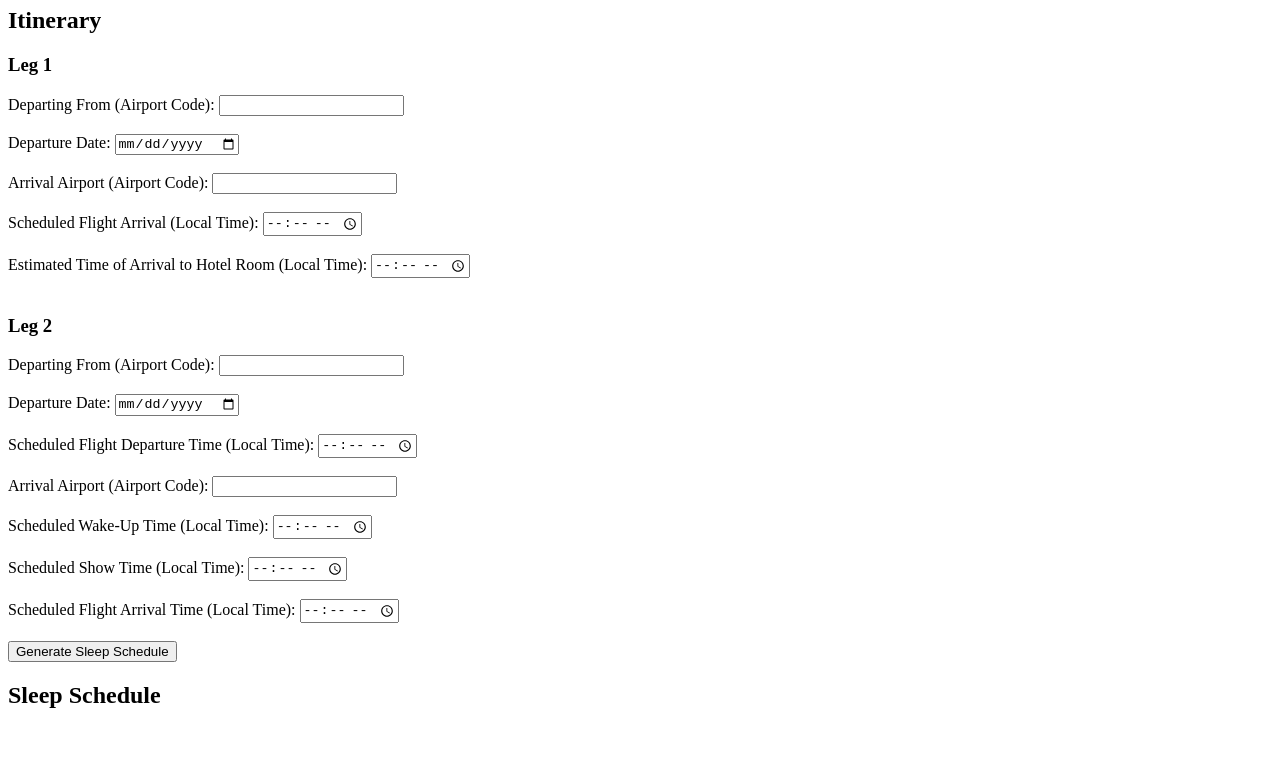
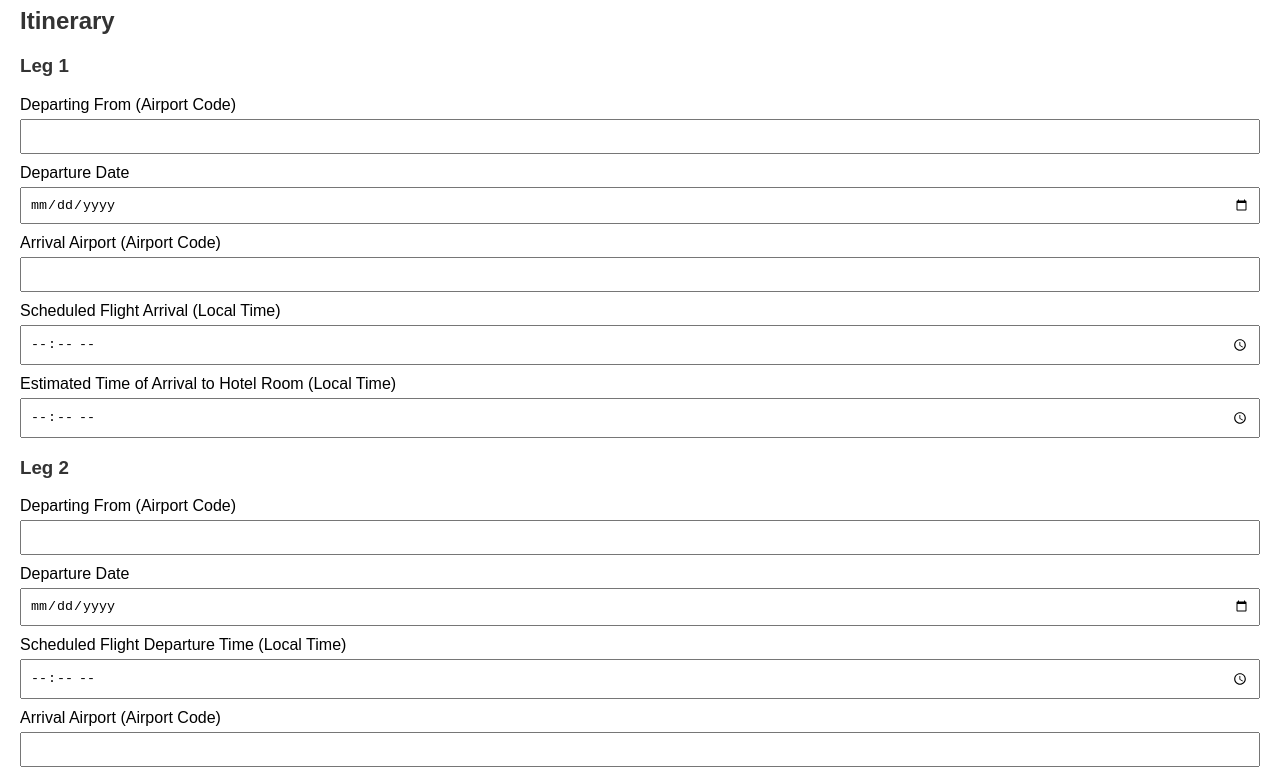
Before and after one commit to Huggum/sleep-optimizer, a plain HTML site: page index.html in a window 1280 px wide. Shown: the part 73-847 px from the top of the page. Before the commit the page ends 801 px from the top, so only its background shows below. Drawn offline with Linux system fonts and the light colour scheme.

Commit message:
Update index.html

```diff
--- a/index.html
+++ b/index.html
@@ -4,56 +4,95 @@
     <meta charset="UTF-8">
     <meta name="viewport" content="width=device-width, initial-scale=1.0">
     <title>Sleep Optimizer</title>
+    <style>
+        body {
+            font-family: Arial, sans-serif;
+            margin: 20px;
+        }
+        h1, h2, h3 {
+            color: #333;
+        }
+        form {
+            margin-bottom: 20px;
+        }
+        label {
+            display: block;
+            margin-top: 10px;
+        }
+        input[type="text"], input[type="date"], input[type="number"], input[type="time"] {
+            width: 100%;
+            padding: 8px;
+            margin-top: 5px;
+            box-sizing: border-box;
+        }
+        button {
+            margin-top: 15px;
+            padding: 10px 20px;
+            background-color: #007BFF;
+            color: white;
+            border: none;
+            cursor: pointer;
+        }
+        button:hover {
+            background-color: #0056b3;
+        }
+        #output {
+            margin-top: 20px;
+            white-space: pre-wrap;
+            font-family: monospace;
+        }
+    </style>
 </head>
 <body>
     <h1>Sleep Optimizer</h1>
-
     <form id="sleepForm">
         <h2>Itinerary</h2>
 
         <h3>Leg 1</h3>
-        <label for="departingFrom1">Departing From (Airport Code):</label>
-        <input type="text" id="departingFrom1" required><br><br>
+        <label for="leg1_departingFrom">Departing From (Airport Code)</label>
+        <input type="text" id="leg1_departingFrom" name="leg1_departingFrom" required>
 
-        <label for="departureDate1">Departure Date:</label>
-        <input type="date" id="departureDate1" required><br><br>
+        <label for="leg1_departureDate">Departure Date</label>
+        <input type="date" id="leg1_departureDate" name="leg1_departureDate" required>
 
-        <label for="arrivalAirport1">Arrival Airport (Airport Code):</label>
-        <input type="text" id="arrivalAirport1" required><br><br>
+        <label for="leg1_arrivalAirport">Arrival Airport (Airport Code)</label>
+        <input type="text" id="leg1_arrivalAirport" name="leg1_arrivalAirport" required>
 
-        <label for="arrivalTime1">Scheduled Flight Arrival (Local Time):</label>
-        <input type="time" id="arrivalTime1" required><br><br>
+        <label for="leg1_scheduledArrivalTime">Scheduled Flight Arrival (Local Time)</label>
+        <input type="time" id="leg1_scheduledArrivalTime" name="leg1_scheduledArrivalTime" required>
 
-        <label for="arrivalTimeToHotelRoom1">Estimated Time of Arrival to Hotel Room (Local Time):</label>
-        <input type="time" id="arrivalTimeToHotelRoom1" required><br><br>
+        <label for="leg1_hotelArrivalTime">Estimated Time of Arrival to Hotel Room (Local Time)</label>
+        <input type="time" id="leg1_hotelArrivalTime" name="leg1_hotelArrivalTime" required>
 
         <h3>Leg 2</h3>
-        <label for="departingFrom2">Departing From (Airport Code):</label>
-        <input type="text" id="departingFrom2" required><br><br>
+        <label for="leg2_departingFrom">Departing From (Airport Code)</label>
+        <input type="text" id="leg2_departingFrom" name="leg2_departingFrom" required>
 
-        <label for="departureDate2">Departure Date:</label>
-        <input type="date" id="departureDate2" required><br><br>
+        <label for="leg2_departureDate">Departure Date</label>
+        <input type="date" id="leg2_departureDate" name="leg2_departureDate" required>
 
-        <label for="departureTime2">Scheduled Flight Departure Time (Local Time):</label>
-        <input type="time" id="departureTime2" required><br><br>
+        <label for="leg2_flightDepartureTime">Scheduled Flight Departure Time (Local Time)</label>
+        <input type="time" id="leg2_flightDepartureTime" name="leg2_flightDepartureTime" required>
 
-        <label for="arrivalAirport2">Arrival Airport (Airport Code):</label>
-        <input type="text" id="arrivalAirport2" required><br><br>
+        <label for="leg2_arrivalAirport">Arrival Airport (Airport Code)</label>
+        <input type="text" id="leg2_arrivalAirport" name="leg2_arrivalAirport" required>
 
-        <label for="wakeUpTime2">Scheduled Wake-Up Time (Local Time):</label>
-        <input type="time" id="wakeUpTime2" required><br><br>
+        <label for="leg2_wakeUpTime">Scheduled Wake-Up Time (Local Time)</label>
+        <input type="time" id="leg2_wakeUpTime" name="leg2_wakeUpTime" required>
 
-        <label for="showTime2">Scheduled Show Time (Local Time):</label>
-        <input type="time" id="showTime2" required><br><br>
+        <label for="leg2_showTime">Scheduled Show Time (Local Time)</label>
+        <input type="time" id="leg2_showTime" name="leg2_showTime" required>
 
-        <label for="arrivalTime2">Scheduled Flight Arrival Time (Local Time):</label>
-        <input type="time" id="arrivalTime2" required><br><br>
+        <label for="leg2_flightArrivalTime">Scheduled Flight Arrival Time (Local Time)</label>
+        <input type="time" id="leg2_flightArrivalTime" name="leg2_flightArrivalTime" required>
 
-        <button type="submit">Generate Sleep Schedule</button>
+        <label for="previousSleepDuration">Total Sleep from Previous Night (Hours)</label>
+        <input type="number" id="previousSleepDuration" name="previousSleepDuration" min="0" max="15" required>
+
+        <button type="submit">Calculate Sleep Schedule</button>
     </form>
 
-    <h2>Sleep Schedule</h2>
-    <pre id="output"></pre>
+    <div id="output"></div>
 
     <script>
         document.getElementById("sleepForm").addEventListener("submit", function (event) {
@@ -97,7 +136,6 @@ function analyzeSleepSchedule(leg1, leg2, previousSleepDuration) {
             schedule.push("");
 
             // Rest Analysis After Leg 1
-    const hotelArrivalTime = new Date(`${leg1.departureDate}T${leg1.hotelArrivalTime}:00`);
             schedule.push("Rest Recommendations Post Leg 1:");
             schedule.push(`- Sleep Duration Before Flight: ${previousSleepDuration} hours.`);
             schedule.push("- If arriving at the hotel late, aim to get at least 5-6 hours of sleep.");
@@ -112,7 +150,6 @@ function analyzeSleepSchedule(leg1, leg2, previousSleepDuration) {
             schedule.push("");
 
             // Sleep and Show Time
-    const wakeUpTime = new Date(`${leg2.departureDate}T${leg2.wakeUpTime}:00`);
             schedule.push("Recommendations for Leg 2 Preparation:");
             schedule.push(`- Wake-Up Time: ${leg2.wakeUpTime}`);
             schedule.push(`- Show Time: ${leg2.showTime}`);
@@ -128,7 +165,6 @@ function analyzeSleepSchedule(leg1, leg2, previousSleepDuration) {
 
             return schedule;
         }
-
     </script>
 </body>
 </html>
```
Lines whose indentation alone changed are shown as unchanged.
